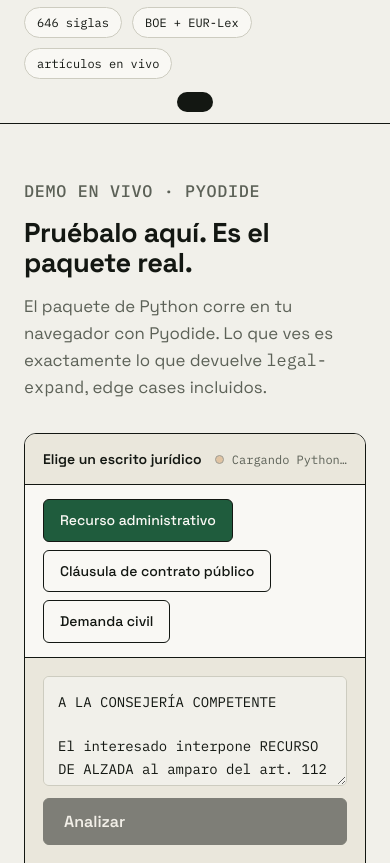
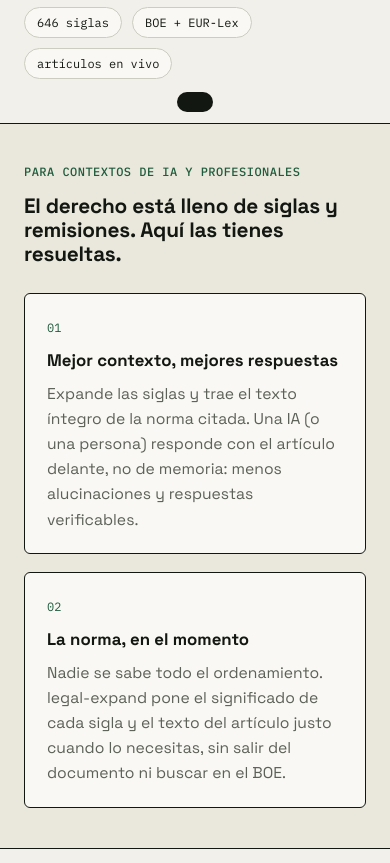
Before and after one commit to 686f6c61/pypi-legal-expand, an Astro site in the folder site/: page / in a window 390 px wide. Shown: the part 744-1607 px from the top of the page. Built offline with nearby package versions, Linux system fonts and the light colour scheme; Astro itself is replaced by a stand-in of ours.

Commit message:
feat(site): sección de caso de uso (IA y profesionales) + accesibilidad
- Nueva banda 'Para contextos de IA y profesionales' bajo el hero
- Selector de escritos con role group + aria-pressed (no tablist sin paneles)
- aria-live en estado de runtime y resultados
- Tablas config/boundary con scroll horizontal en móvil
- og:url y twitter:card summary; bloque de artículos con estado claro sin proxy

```diff
--- a/site/public/scripts/demo.js
+++ b/site/public/scripts/demo.js
@@ -101,9 +101,14 @@ def le_case(text, proxy):
                 + '" target="_blank" rel="noopener">abrir</a></td></tr>'
             )
 
-    articulos_html = ''.join(articulos) or (
-        '<p class="muted">Este escrito no cita artículos con texto recuperable en el BOE.</p>'
-    )
+    if articulos:
+        articulos_html = ''.join(articulos)
+    elif proxy:
+        articulos_html = '<p class="muted">Este escrito no cita artículos con texto recuperable.</p>'
+    else:
+        articulos_html = ('<p class="muted">El texto íntegro de los artículos se trae en modo online: '
+                          'en esta demo pública requiere el proxy que sortea CORS; en tu máquina o con el '
+                          'CLI funciona directo. Las referencias y enlaces de abajo sí se resuelven sin red.</p>')
     refs_html = (
         '<table><thead><tr><th>Referencia</th><th>Norma</th><th>Fuente</th><th>Enlace</th></tr></thead>'
         '<tbody>' + ''.join(filas) + '</tbody></table>'
@@ -142,7 +147,7 @@ function selectDoc(button) {
   const list = window.__LEGAL_EXPAND_EXAMPLES__ || [];
   const example = list.find((e) => e.id === button.dataset.doc);
   document.querySelectorAll('#demo-docs button').forEach((b) =>
-    b.setAttribute('aria-selected', String(b === button)));
+    b.setAttribute('aria-pressed', String(b === button)));
   if (example) els.text.value = example.text;
   if (pyodide) runDemo();
 }
--- a/site/src/layouts/Base.astro
+++ b/site/src/layouts/Base.astro
@@ -31,8 +31,9 @@ const boeProxy = import.meta.env.PUBLIC_BOE_PROXY || '';
     <meta property="og:site_name" content="legal-expand" />
     <meta property="og:title" content={title} />
     <meta property="og:description" content={description} />
+    <meta property="og:url" content={canonical} />
 
-    <meta name="twitter:card" content="summary_large_image" />
+    <meta name="twitter:card" content="summary" />
     <meta name="twitter:title" content={title} />
     <meta name="twitter:description" content={description} />
 
--- a/site/src/pages/index.astro
+++ b/site/src/pages/index.astro
@@ -139,6 +139,26 @@ legal-expand batch ./entrada ./salida`,
       </div>
     </section>
 
+    <!-- CASO DE USO / PROBLEMA -->
+    <section class="usecase-band" aria-labelledby="usecase-title">
+      <div class="page-shell">
+        <p class="eyebrow">Para contextos de IA y profesionales</p>
+        <h2 id="usecase-title" class="usecase-heading">El derecho está lleno de siglas y remisiones. Aquí las tienes resueltas.</h2>
+        <div class="usecase-grid">
+          <article class="usecase-card">
+            <span class="usecase-num">01</span>
+            <h3>Mejor contexto, mejores respuestas</h3>
+            <p>Expande las siglas y trae el texto íntegro de la norma citada. Una IA (o una persona) responde con el artículo delante, no de memoria: menos alucinaciones y respuestas verificables.</p>
+          </article>
+          <article class="usecase-card">
+            <span class="usecase-num">02</span>
+            <h3>La norma, en el momento</h3>
+            <p>Nadie se sabe todo el ordenamiento. legal-expand pone el significado de cada sigla y el texto del artículo justo cuando lo necesitas, sin salir del documento ni buscar en el BOE.</p>
+          </article>
+        </div>
+      </div>
+    </section>
+
     <!-- DEMO -->
     <section class="demo-section page-shell" id="demo" aria-labelledby="demo-title">
       <div class="section-heading">
@@ -150,12 +170,12 @@ legal-expand batch ./entrada ./salida`,
       <div class="demo-shell" id="demo-shell">
         <div class="demo-toolbar">
           <span class="demo-toolbar-title">Elige un escrito jurídico</span>
-          <span class="runtime-pill"><span class="runtime-dot is-loading" id="runtime-dot"></span><span id="runtime-status">Cargando Python…</span></span>
+          <span class="runtime-pill" aria-live="polite"><span class="runtime-dot is-loading" id="runtime-dot"></span><span id="runtime-status">Cargando Python…</span></span>
         </div>
 
-        <div class="demo-picker" id="demo-docs" role="tablist" aria-label="Escritos de ejemplo">
+        <div class="demo-picker" id="demo-docs" role="group" aria-label="Escritos de ejemplo">
           {examples.map((ex, i) => (
-            <button type="button" role="tab" data-doc={ex.id} aria-selected={i === 0 ? 'true' : 'false'}>{ex.label}</button>
+            <button type="button" data-doc={ex.id} aria-pressed={i === 0 ? 'true' : 'false'}>{ex.label}</button>
           ))}
         </div>
 
@@ -164,7 +184,7 @@ legal-expand batch ./entrada ./salida`,
           <button class="run-button" id="demo-run" disabled>Analizar</button>
         </div>
 
-        <div class="demo-results" id="demo-results">
+        <div class="demo-results" id="demo-results" aria-live="polite">
           <article class="result-block">
             <h3><span class="result-num">1</span> Siglas traducidas</h3>
             <div class="output-surface" id="out-expand"><span class="placeholder">Cargando Python…</span></div>
@@ -272,6 +292,7 @@ legal-expand batch ./entrada ./salida`,
         <h2 id="config-title">Un caso, una línea.</h2>
         <p>Cada necesidad se cubre con una función o una opción. Estos son los casos más habituales.</p>
       </div>
+      <div class="table-scroll">
       <table class="config-table">
         <caption class="visually-hidden">Casos de uso y su configuración</caption>
         <thead>
@@ -286,6 +307,7 @@ legal-expand batch ./entrada ./salida`,
           ))}
         </tbody>
       </table>
+      </div>
     </section>
 
     <!-- BOUNDARY -->
@@ -294,6 +316,7 @@ legal-expand batch ./entrada ./salida`,
         <p class="eyebrow">Qué corre dónde</p>
         <h2 id="boundary-title">En el navegador y en tu máquina.</h2>
       </div>
+      <div class="table-scroll">
       <table class="boundary-table">
         <caption class="visually-hidden">Estado de capacidades en la demo web</caption>
         <thead>
@@ -307,6 +330,7 @@ legal-expand batch ./entrada ./salida`,
           <tr><th scope="row">Procesamiento por lotes</th><td><span class="state offline">Local</span></td><td>El comando <code>batch</code> recorre carpetas de tu sistema de archivos.</td></tr>
         </tbody>
       </table>
+      </div>
     </section>
 
     <!-- CTA -->
--- a/site/src/styles/global.css
+++ b/site/src/styles/global.css
@@ -317,6 +317,48 @@ code, pre, kbd {
   border-radius: 999px;
   background: var(--surface);
 }
+
+/* ---------- banda de caso de uso ---------- */
+
+.usecase-band {
+  border-bottom: 1px solid var(--line);
+  background: var(--surface-deep);
+  padding-block: 40px;
+}
+
+.usecase-heading {
+  font-size: clamp(1.3rem, 3vw, 1.9rem);
+  line-height: 1.15;
+  letter-spacing: -0.01em;
+  max-width: 760px;
+  margin-bottom: 26px;
+}
+
+.usecase-grid {
+  display: grid;
+  grid-template-columns: 1fr 1fr;
+  gap: 18px;
+}
+
+@media (max-width: 720px) {
+  .usecase-grid { grid-template-columns: 1fr; }
+}
+
+.usecase-card {
+  border: 1px solid var(--line);
+  border-radius: var(--radius);
+  background: var(--surface);
+  padding: 20px 22px;
+}
+
+.usecase-num {
+  font-family: var(--font-mono);
+  font-size: 12px;
+  color: var(--forest);
+}
+
+.usecase-card h3 { font-size: 1.05rem; margin: 8px 0 8px; }
+.usecase-card p { color: var(--muted); margin: 0; font-size: 0.98rem; }
 
 /* ---------- secciones genéricas ---------- */
 
@@ -752,7 +794,7 @@ section {
   transition: background 0.15s ease, color 0.15s ease;
 }
 
-.demo-picker button[aria-selected="true"] { background: var(--forest); color: var(--surface); }
+.demo-picker button[aria-pressed="true"] { background: var(--forest); color: var(--surface); }
 
 .demo-input-row {
   display: flex;
@@ -1029,6 +1071,8 @@ section {
 .boe-step strong { display: block; margin: 6px 0 4px; }
 .boe-step small { color: #b6c6bc; }
 
+.table-scroll { overflow-x: auto; }
+
 /* ---------- config table ---------- */
 
 .config-section { padding-bottom: 64px; }
```
